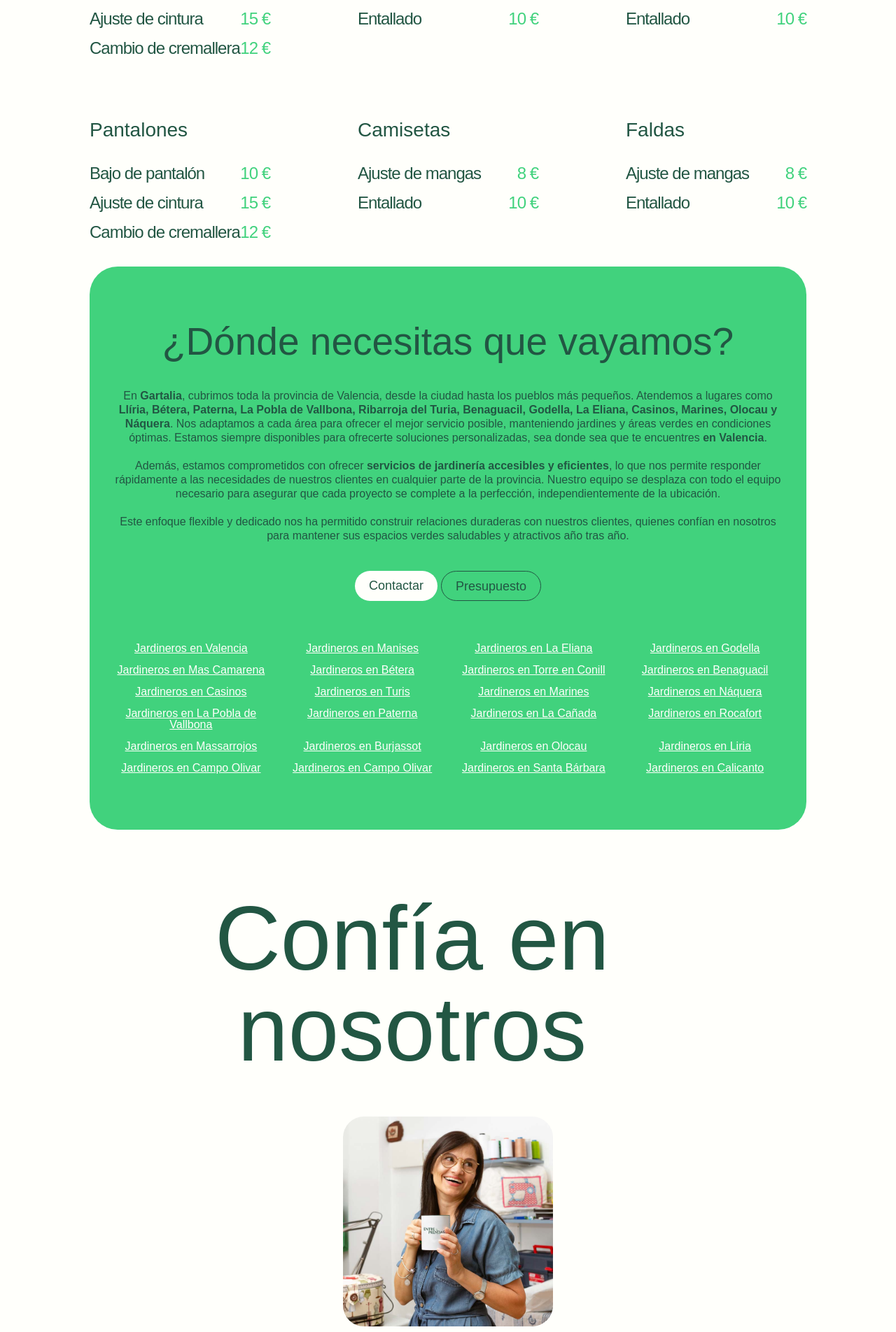
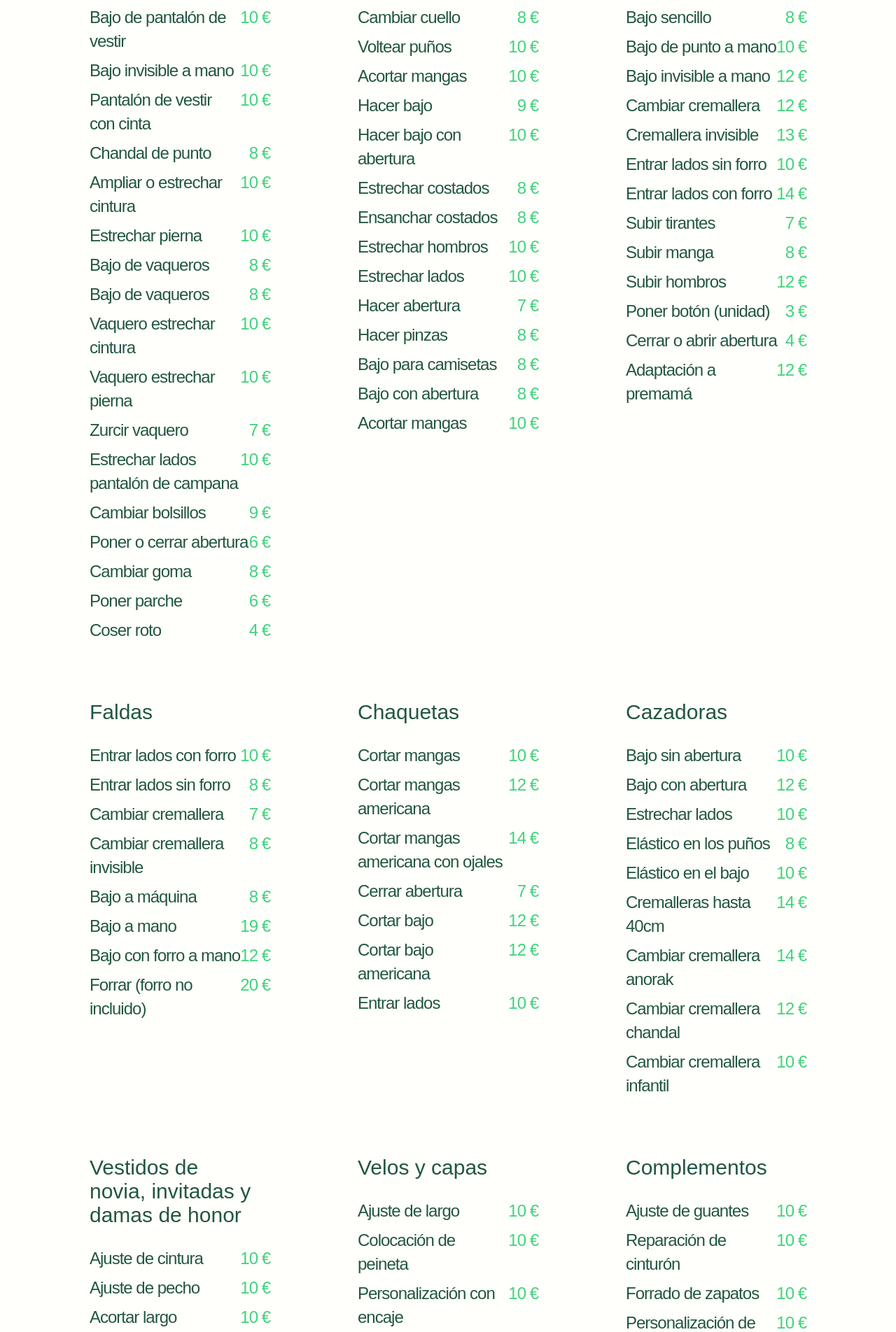
Before and after one commit to xbirks/entreprendas, a Next.js app: page / in a window 1280 px wide. Shown: the part 6043-7947 px from the top of the page at 70% size. Built offline with nearby package versions, Linux system fonts and the light colour scheme; a web font is replaced by a local one.

Commit message:
actualización precios

```diff
--- a/app/components/header.jsx
+++ b/app/components/header.jsx
@@ -23,19 +23,19 @@ function Header() {
 
             <div className="header__nav">
                 <ImgButton
-                    link="/#servicios"
+                    link="/#precios"
                     title="Precios"
                     style="imgButton__white imgb1"
                     icon={IconServicios}
                 />
                 <ImgButton
-                    link="/#mantenimiento"
+                    link="/#servicios"
                     title="Servicios"
                     style="imgButton__white imgb2"
                     icon={IconMantenimiento}
                 />
                 <ImgButton
-                    link="/#instalaciones"
+                    link="/#bodas"
                     title="Bodas"
                     style="imgButton__white imgb3"
                     icon={IconInstalaciones}
--- a/app/components/precios/precio.scss
+++ b/app/components/precios/precio.scss
@@ -1,7 +1,8 @@
 @import '../../styles/variables.scss';
 
 .preciosmaster{
-    margin-top: 10vh;
+    margin-top: 15vh;
+    margin-bottom: 15vh;
 
     h2{
         color: $botella;
@@ -52,6 +53,7 @@
 
     @include media600px {
         grid-template-columns: 1fr;
+        row-gap: 45px;
     }
 }
 
@@ -61,7 +63,7 @@
     h3{
         color: $botella;
         font-family: $halyard;
-        font-size: 28px;
+        font-size: 30px;
         font-style: normal;
         font-weight: 500;
         line-height: 34px;
@@ -70,12 +72,12 @@
         max-width: 90%;
 
         @include media700px {
-            font-size: 24px;
+            font-size: 28px;
         }
 
         @include media600px {
             font-size: 28px;
-            text-align: center;
+            text-align: left;
             max-width: 100%;
         }
     }
@@ -107,10 +109,35 @@
             font-size: 18px;
             text-align: center;
             max-width: 100%;
+            line-height: 24px;
         }
     }
 
     .price{
         color: $esmeralda;
+        white-space: nowrap;
     }
 }
+
+.precios__disclaimer{
+    color: $botella;
+    font-family: $neue;
+    font-size: 16px;
+    font-style: normal;
+    font-weight: 400;
+    line-height: 20px;
+    max-width: 95%;
+    margin-top: 32px;
+    letter-spacing: -0.4px;
+    text-align: center;
+
+    @include media700px {
+        font-size: 14px;
+        line-height: 18px;
+    }
+
+    @include media600px {
+        text-align: center;
+        max-width: 100%;
+    }
+}
--- a/app/components/precios/preciosMaster.jsx
+++ b/app/components/precios/preciosMaster.jsx
@@ -11,54 +11,165 @@ const priceData = [
     {
       title: "Pantalones",
       services: [
-        { name: "Bajo de pantalón", price: 10 },
-        { name: "Ajuste de cintura", price: 15 },
-        { name: "Cambio de cremallera", price: 12 },
+        { name: "Bajo de pantalón de vestir", price: 10 },
+        { name: "Bajo invisible a mano", price: 10 },
+        { name: "Pantalón de vestir con cinta", price: 10 },
+        { name: "Chandal de punto", price: 8 },
+        { name: "Ampliar o estrechar cintura", price: 10 },
+        { name: "Estrechar pierna", price: 10 },
+        { name: "Bajo de vaqueros", price: 8 },
+        { name: "Bajo de vaqueros", price: 8 },
+        { name: "Vaquero estrechar cintura", price: 10 },
+        { name: "Vaquero estrechar pierna", price: 10 },
+        { name: "Zurcir vaquero", price: 7 },
+        { name: "Estrechar lados pantalón de campana", price: 10 },
+        { name: "Cambiar bolsillos", price: 9 },
+        { name: "Poner o cerrar abertura", price: 6 },
+        { name: "Cambiar goma", price: 8 },
+        { name: "Poner parche", price: 6 },
+        { name: "Coser roto", price: 4 },
+
       ],
     },
     {
-      title: "Camisetas",
+      title: "Camisas",
       services: [
-        { name: "Ajuste de mangas", price: 8 },
-        { name: "Entallado", price: 10 },
+        { name: "Cambiar cuello", price: 8 },
+        { name: "Voltear puños", price: 10 },
+        { name: "Acortar mangas", price: 10 },
+        { name: "Hacer bajo", price: 9 },
+        { name: "Hacer bajo con abertura", price: 10 },
+        { name: "Estrechar costados", price: 8 },
+        { name: "Ensanchar costados", price: 8 },
+        { name: "Estrechar hombros", price: 10 },
+        { name: "Estrechar lados", price: 10 },
+        { name: "Hacer abertura", price: 7 },
+        { name: "Hacer pinzas", price: 8 },
+        { name: "Bajo para camisetas", price: 8 },
+        { name: "Bajo con abertura", price: 8 },
+        { name: "Acortar mangas", price: 10 },
       ],
     },
     {
-        title: "Faldas",
+        title: "Vestidos",
         services: [
-          { name: "Ajuste de mangas", price: 8 },
-          { name: "Entallado", price: 10 },
+          { name: "Bajo sencillo", price: 8 },
+          { name: "Bajo de punto a mano", price: 10 },
+          { name: "Bajo invisible a mano", price: 12 },
+          { name: "Cambiar cremallera", price: 12 },
+          { name: "Cremallera invisible", price: 13 },
+          { name: "Entrar lados sin forro", price: 10 },
+          { name: "Entrar lados con forro", price: 14 },
+          { name: "Subir tirantes", price: 7 },
+          { name: "Subir manga", price: 8 },
+          { name: "Subir hombros", price: 12 },
+          { name: "Poner botón (unidad)", price: 3 },
+          { name: "Cerrar o abrir abertura", price: 4 },
+          { name: "Adaptación a premamá", price: 12 },
+
         ],
       },
       {
-        title: "Pantalones",
+        title: "Faldas",
         services: [
-          { name: "Bajo de pantalón", price: 10 },
-          { name: "Ajuste de cintura", price: 15 },
-          { name: "Cambio de cremallera", price: 12 },
+          { name: "Entrar lados con forro", price: 10 },
+          { name: "Entrar lados sin forro", price: 8 },
+          { name: "Cambiar cremallera", price: 7 },
+          { name: "Cambiar cremallera invisible", price: 8 },
+          { name: "Bajo a máquina", price: 8 },
+          { name: "Bajo a mano", price: 19 },
+          { name: "Bajo con forro a mano", price: 12 },
+          { name: "Forrar (forro no incluido)", price: 20 },
         ],
       },
       {
-        title: "Camisetas",
+        title: "Chaquetas",
         services: [
-          { name: "Ajuste de mangas", price: 8 },
-          { name: "Entallado", price: 10 },
+          { name: "Cortar mangas", price: 10 },
+          { name: "Cortar mangas americana", price: 12 },
+          { name: "Cortar mangas americana con ojales", price: 14 },
+          { name: "Cerrar abertura", price: 7 },
+          { name: "Cortar bajo", price: 12 },
+          { name: "Cortar bajo americana", price: 12 },
+          { name: "Entrar lados", price: 10 },
         ],
       },
       {
-          title: "Faldas",
+          title: "Cazadoras",
           services: [
-            { name: "Ajuste de mangas", price: 8 },
-            { name: "Entallado", price: 10 },
+            { name: "Bajo sin abertura", price: 10 },
+            { name: "Bajo con abertura", price: 12 },
+            { name: "Estrechar lados", price: 10 },
+            { name: "Elástico en los puños", price: 8 },
+            { name: "Elástico en el bajo", price: 10 },
+            { name: "Cremalleras hasta 40cm", price: 14 },
+            { name: "Cambiar cremallera anorak", price: 14 },
+            { name: "Cambiar cremallera chandal", price: 12 },
+            { name: "Cambiar cremallera infantil", price: 10 },
           ],
         },
+        {
+            title: "Vestidos de novia, invitadas y damas de honor",
+            services: [
+              { name: "Ajuste de cintura", "price": 10 },
+              { "name": "Ajuste de pecho", "price": 10 },
+              { name: "Acortar largo", "price": 10 },
+              { name: "Añadir mangas", "price": 10 },
+              { name: "Cambio de cremallera", "price": 10 },
+              { name: "Añadir encaje o aplicaciones", "price": 10 },
+              { name: "Reforzar costuras", "price": 10 },
+              { name: "Transformación de vestido de largo a corto", "price": 10 },
+            ]
+          },
+          {
+            title: "Velos y capas",
+            services: [
+              { name: "Ajuste de largo", price: 10 },
+              { name: "Colocación de peineta", price: 10 },
+              { name: "Personalización con encaje", price: 10 },
+              { name: "Añadir pedrería", price: 10 },
+              { name: "Reparación de rotos", price: 10 },
+              { name: "Transformación en capa", price: 10 },
+              { name: "Cambio de color", price: 10 },
+              { name: "Planchado y preparación", price: 10 }
+            ]
+          },
+          {
+            title: "Complementos",
+            services: [
+              { name: "Ajuste de guantes", price: 10 },
+              { name: "Reparación de cinturón", price: 10 },
+              { name: "Forrado de zapatos", price: 10 },
+              { name: "Personalización de bolso", price: 10 },
+              { name: "Arreglo de liga", price: 10 },
+              { name: "Adaptación de tocado", price: 10 },
+              { name: "Añadir detalles en bisutería", price: 10 },
+              { name: "Transformación de complemento antiguo", price: 10 }
+            ]
+          },
+        {
+            title: "Otros",
+            services: [
+              { name: "Coser roto", price: 3 },
+              { name: "Botones", price: 3 },
+              { name: "Acortar  tirantes bikini", price: 5 },
+              { name: "Hacer funda cojín 45x45", price: 8 },
+              { name: "Reducir cojín", price: 5 },
+              { name: "Cambiar cremallera cojín", price: 6 },
+              { name: "Bajo de cortinas (ancho: 140cm)", price: 7 },
+              { name: "Hacer más pequeño", price: 4 },
+            ],
+          },
   ];
 
   function PreciosMaster() {
     return (
       <div className="preciosmaster">
         <h2 className="">Lista de Precios</h2>
+
         <PreciosTitle categories={priceData}></PreciosTitle>
+
+        <p className="precios__disclaimer">Todos los precios pueden variar dependiendo de las características de cada prenda. Consulta con nosotros.</p>
       </div>
     );
   }
--- a/app/components/precios/preciosTitle.jsx
+++ b/app/components/precios/preciosTitle.jsx
@@ -17,6 +17,7 @@ function PreciosTitle({ categories }) {
         <div key={index} className="precios__categoria">
 
           <h3 className="">{category.title}</h3>
+
           <div className="precios__categoria-map">
             {category.services.map((service, idx) => (
               <Precio key={idx} clothes={service.name} price={service.price} />
```
